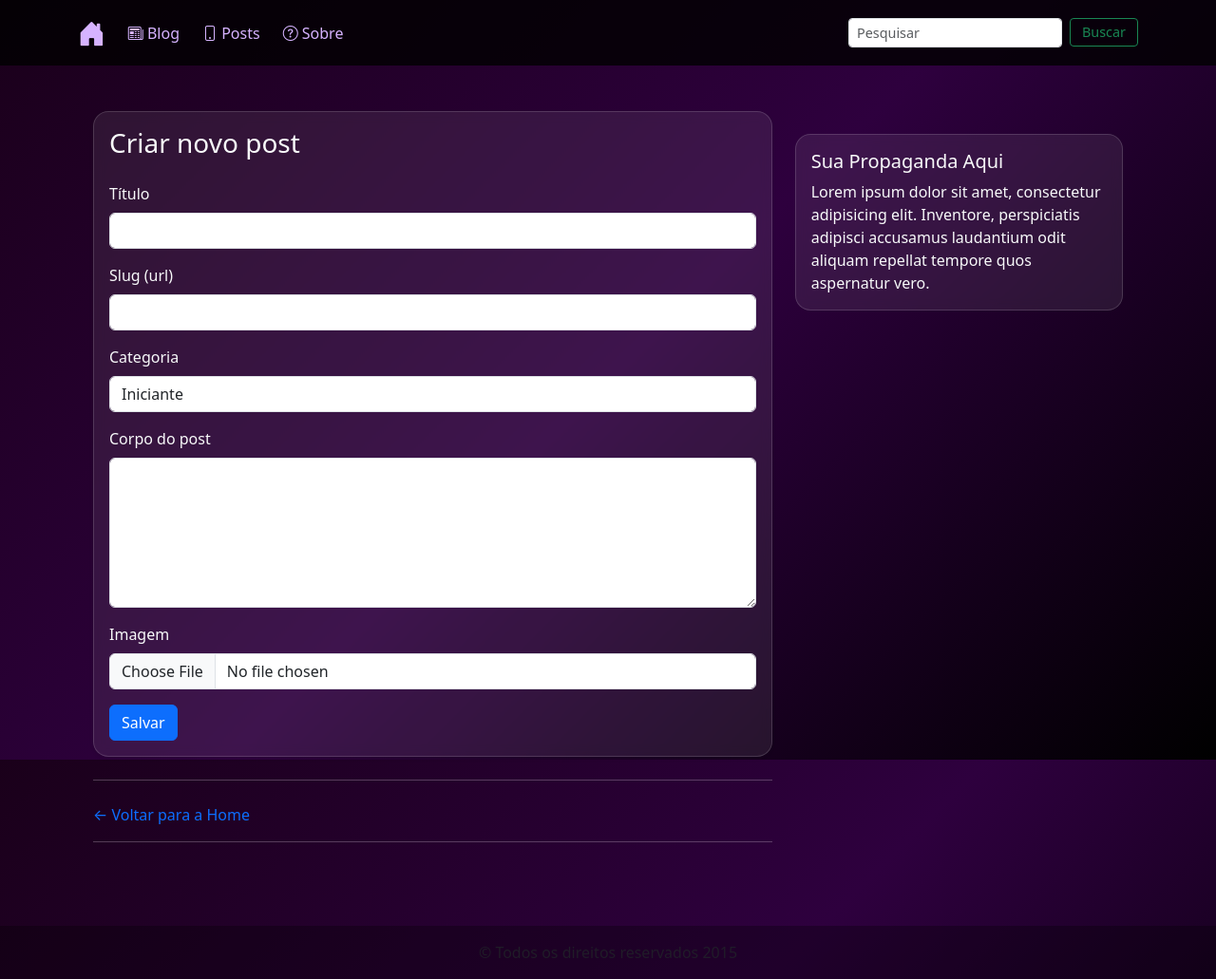
After one commit to Mateus00/AnyWiki2, a Django app: page /blog/novo/ in a window 1280 px wide. The commit adds this page. Shown: the whole page at 95% size. Run offline with Django 5.2, Linux system fonts and the light colour scheme; data comes from the database, SQL or seed files in the repository; both versions use the stored data as it was after the commit.

Commit message:
Adicionado imagem aos cards

```diff
--- a/django_project/blog/admin.py
+++ b/django_project/blog/admin.py
@@ -3,7 +3,9 @@
 
 class BlogAdmin(admin.ModelAdmin):
     exclude = ['data']
-    prepopulated_fields = {'url': ('titulo',)}  # corrigido de 'slug' para 'url'
+    prepopulated_fields = {'url': ('titulo',)}
+    list_display = ('titulo', 'data', 'categoria')
+    fields = ('titulo', 'corpo', 'imagem', 'categoria')# corrigido de 'slug' para 'url'
 
 class CategoriaAdmin(admin.ModelAdmin):
     prepopulated_fields = {'url': ('titulo',)}  # corrigido de 'slug' para 'url'
--- a/django_project/blog/models.py
+++ b/django_project/blog/models.py
@@ -18,6 +18,7 @@
     corpo = models.TextField()
     data = models.DateField(db_index=True, auto_now_add=True)
     categoria = models.ForeignKey(Categoria, on_delete=models.CASCADE)
+    imagem = models.ImageField(upload_to='posts/', blank=True, null=True)  # <-- novo campo
 
     def __str__(self):
         return self.titulo
--- /dev/null
+++ b/django_project/blog/templates/blog/post_form.html
@@ -0,0 +1,38 @@
+{% extends "blog/base.html" %}
+{% block head_title %}Novo Post{% endblock head_title %}
+{% block blog_content %}
+<div class="card shadow-sm">
+  <div class="card-body">
+    <h3 class="card-title mb-4">Criar novo post</h3>
+
+    <form method="post" enctype="multipart/form-data">
+      {% csrf_token %}
+      <div class="mb-3">
+        <label for="titulo" class="form-label">Título</label>
+        <input type="text" class="form-control" name="titulo" required>
+      </div>
+      <div class="mb-3">
+        <label for="url" class="form-label">Slug (url)</label>
+        <input type="text" class="form-control" name="url" required>
+      </div>
+      <div class="mb-3">
+        <label for="categoria" class="form-label">Categoria</label>
+        <select class="form-control" name="categoria_id" required>
+          {% for cat in categorias %}
+            <option value="{{ cat.id }}">{{ cat.titulo }}</option>
+          {% endfor %}
+        </select>
+      </div>
+      <div class="mb-3">
+        <label for="corpo" class="form-label">Corpo do post</label>
+        <textarea class="form-control" name="corpo" rows="6" required></textarea>
+      </div>
+      <div class="mb-3">
+        <label for="imagem" class="form-label">Imagem</label>
+        <input type="file" class="form-control" name="imagem">
+      </div>
+      <button type="submit" class="btn btn-primary">Salvar</button>
+    </form>
+  </div>
+</div>
+{% endblock blog_content %}
--- a/django_project/blog/urls.py
+++ b/django_project/blog/urls.py
@@ -3,6 +3,7 @@
 
 urlpatterns = [
     path('', views.index),
+    path('novo/', views.novo_post, name='novo_post'),
     re_path(r'^post/(?P<slug>[^\.]+)\.html$', views.ver_post, name='ver_post_blog'),
     re_path(r'^categoria/(?P<slug>[^\.]+)\.html$', views.ver_categoria, name='ver_categoria_blog'),
 ]
--- a/django_project/blog/views.py
+++ b/django_project/blog/views.py
@@ -1,5 +1,6 @@
-from django.shortcuts import render, get_object_or_404
+from django.shortcuts import render, get_object_or_404, redirect
 from blog.models import Blog, Categoria
+from django.utils.text import slugify
 
 def index(request):
     return render(request, 'blog/home.html', {
@@ -18,3 +19,33 @@
         'categoria': categoria,
         'posts': Blog.objects.filter(categoria=categoria)[:5]
     })
+
+def novo_post(request):
+    if request.method == 'POST':
+        titulo = request.POST.get('titulo')
+        corpo = request.POST.get('corpo')
+        categoria_id = request.POST.get('categoria_id')
+        imagem = request.FILES.get('imagem')
+
+        slug = slugify(titulo)
+
+        # Garante que o slug seja único (pode ser melhorado com uma verificação no banco)
+        count = 1
+        slug_original = slug
+        while Blog.objects.filter(url=slug).exists():
+            slug = f"{slug_original}-{count}"
+            count += 1
+
+        Blog.objects.create(
+            titulo=titulo,
+            url=slug,
+            corpo=corpo,
+            categoria_id=categoria_id,
+            imagem=imagem
+        )
+        return redirect('/blog/')
+
+    categorias = Categoria.objects.all()
+    return render(request, 'blog/post_form.html', {
+        'categorias': categorias
+    })
--- a/django_project/django_project/settings.py
+++ b/django_project/django_project/settings.py
@@ -126,6 +126,9 @@
     os.path.join(BASE_DIR, 'static'),
 ]
 
+MEDIA_URL = '/media/'
+MEDIA_ROOT = os.path.join(BASE_DIR, 'media')
+
 # Default primary key field type
 # https://docs.djangoproject.com/en/5.2/ref/settings/#default-auto-field
 
--- a/django_project/django_project/urls.py
+++ b/django_project/django_project/urls.py
@@ -14,8 +14,10 @@
     1. Import the include() function: from django.urls import include, path
     2. Add a URL to urlpatterns:  path('blog/', include('blog.urls'))
 """
+from django.conf.urls.static import static
+from django.urls import path, include
+from django.conf import settings
 from django.contrib import admin
-from django.urls import path, include
 from . import views
 
 urlpatterns = [
@@ -25,3 +27,6 @@
     path('sobre/', views.sobre),
     path('blog/', include('blog.urls'))
 ]
+
+if settings.DEBUG:
+    urlpatterns += static(settings.MEDIA_URL, document_root=settings.MEDIA_ROOT)
```
Also changed, not shown: django_project/blog/templates/blog/home.html (+9 -12 lines), django_project/blog/templates/blog/ver_categoria.html (+19 -16 lines), django_project/blog/templates/blog/ver_post.html (+34 -8 lines), django_project/blog/migrations/0002_blog_imagem.py (added), django_project/db.sqlite3, django_project/media/posts/django_project.png (added).
